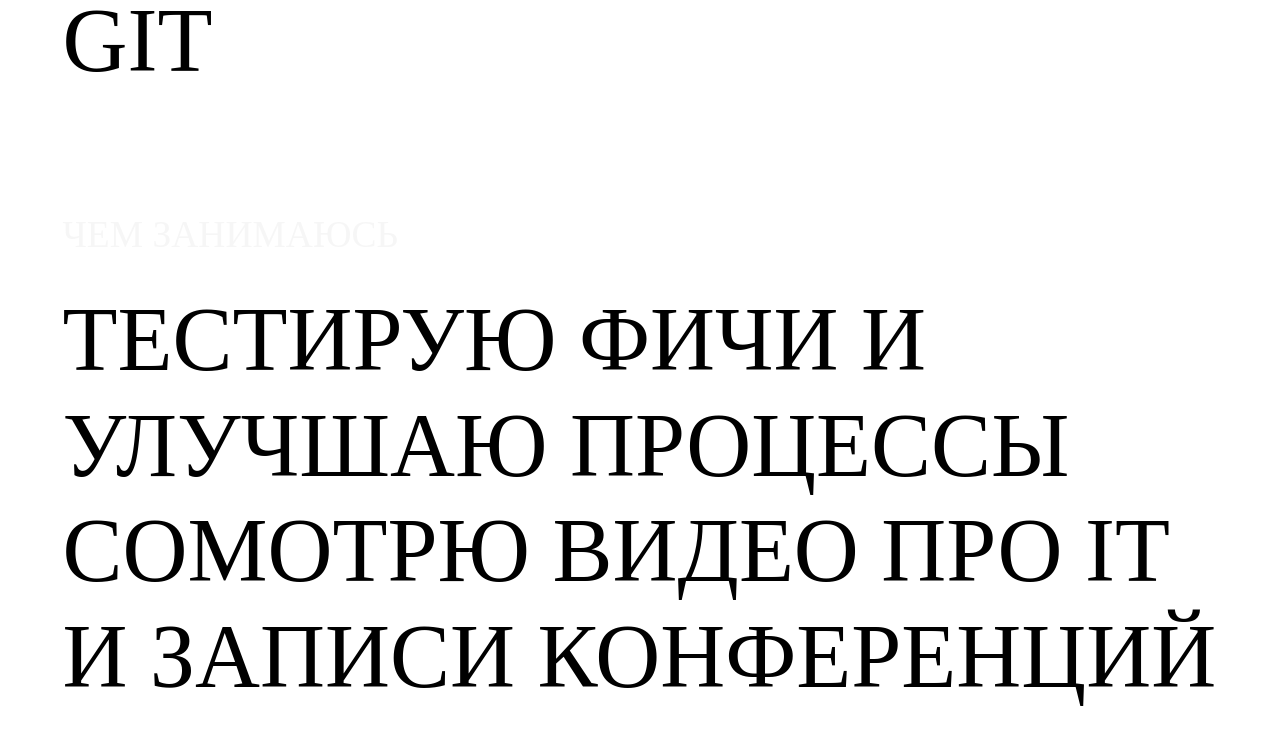
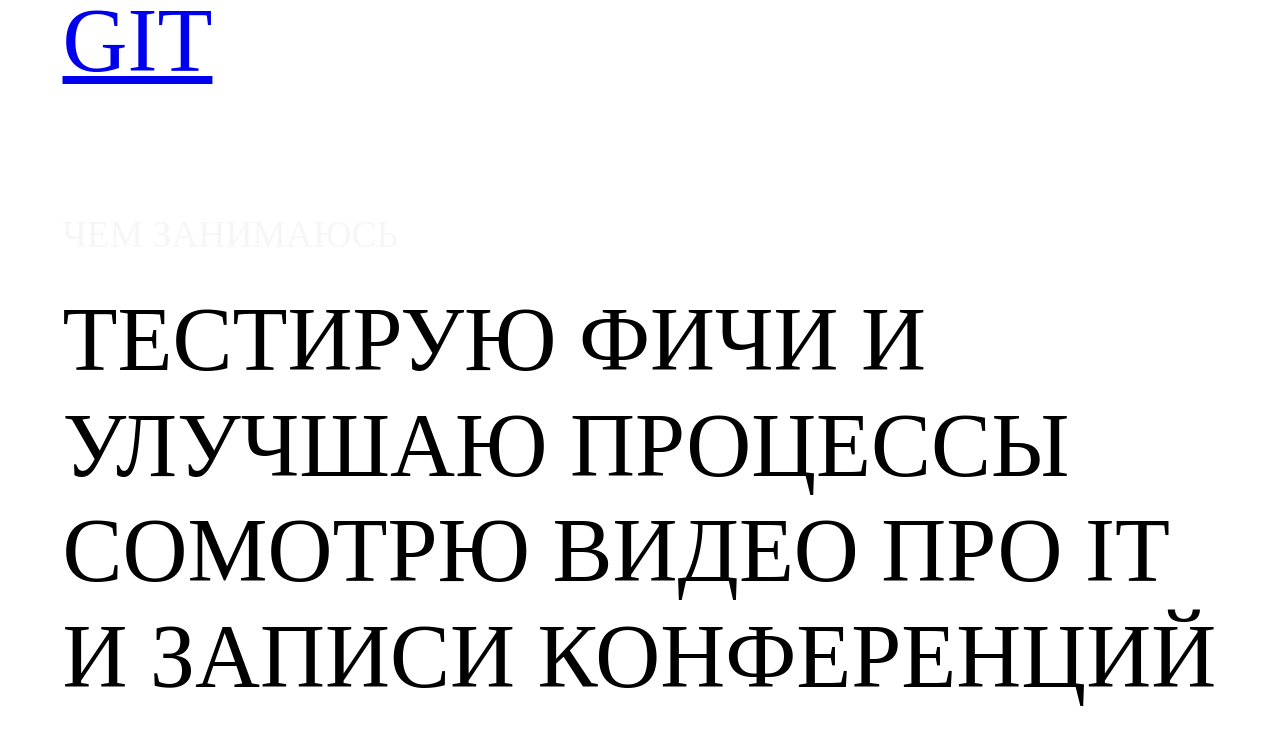
Before and after one commit to GS364/GS364.github.io, a plain HTML site: page index.html in a window 1280 px wide. Shown: the part 723-1453 px from the top of the page. Drawn offline with Linux system fonts and the light colour scheme.

Commit message:
Update style.css

```diff
--- a/style.css
+++ b/style.css
@@ -72,10 +72,6 @@ https://developer.mozilla.org/ru/docs/Web/CSS/@media
   font-size: 6.667vw;
   margin-bottom: 1.667vw;
 }
-
-a {
-  text-decoration: none;
-  color: var(--text-color);
   /*
   Поменяем курсор на котика из Шрека при наведении на ссылку
   Важно сделать это здесь, а не в псевдо-классе :hover
```
